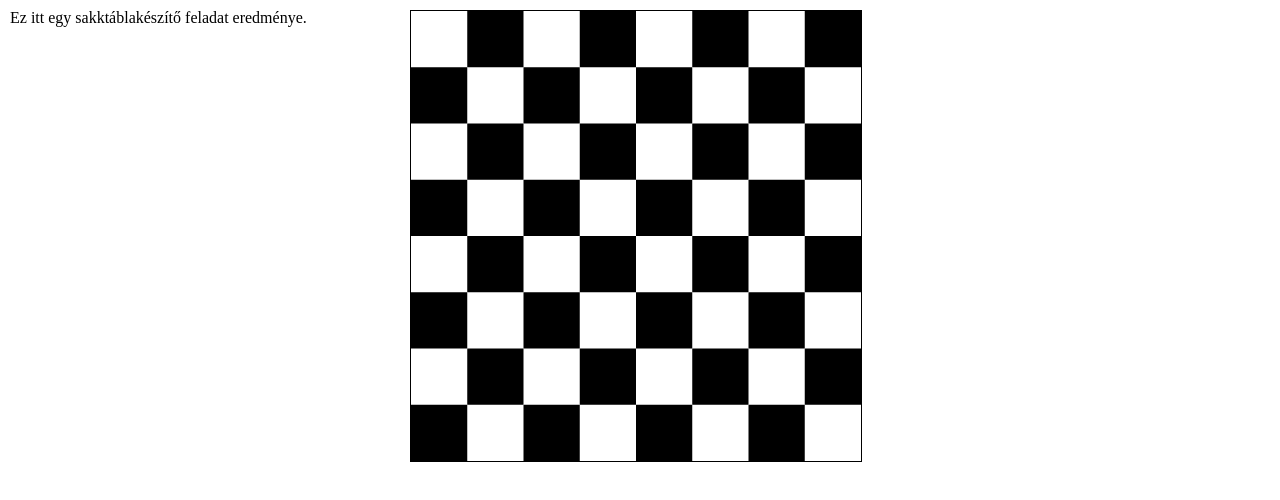
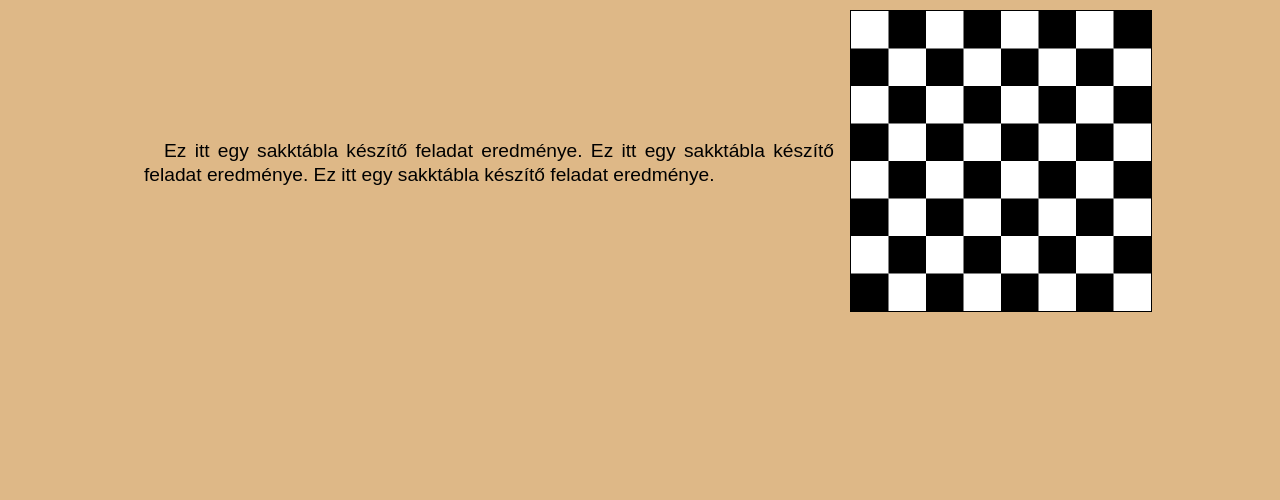
Before and after one commit to Gigantoherceg/ChessBoard, a plain HTML site: page index.html in a window 1280 px wide. Drawn offline with Linux system fonts and the light colour scheme.

Commit message:
Add responsive design and some style.

```diff
--- a/index.html
+++ b/index.html
@@ -4,20 +4,19 @@
   <link rel="stylesheet" type="text/css" href="style.css">
   <meta name="description" content="Sakk tábla">
   <meta charset="utf-8">
-  <meta name="viewport" content="width=device-width">
+  <meta name="viewport" content="width=device-width, initial-scale=1">
   <title>Practice JavaScript by drawing</title>
 </head>
 <body>
-  <div id="cont1" Class="container">
-    <div class="canv canvChess">
-      <canvas id="Chess" height="450" width="450" style="border: 1px solid black">
+  <div Class="container">
+    <div class="divWorlds">
+      <h3>Ez itt egy sakktábla készítő feladat eredménye. Ez itt egy sakktábla készítő feladat eredménye. Ez itt egy sakktábla készítő feladat eredménye.</h3>
+    </div>
+    <div class="divChess">
+      <canvas id="Chess" height="300" width="300" style="border: 1px solid black">
       </canvas>
     </div>
-    <div id="chessCommit" class="divWorlds">
-      <h3>Ez itt egy sakktáblakészítő feladat eredménye.</h3>
-    </div>
   </div>
-
 <script>
 var canvas = document.getElementById('Chess');
 var context = canvas.getContext('2d');
@@ -51,6 +50,5 @@ function drawCheckeredPattern(row,col) {
 
 drawCheckeredPattern(8,8);
 </script>
-
 </body>
 </html>
--- a/style.css
+++ b/style.css
@@ -51,20 +51,44 @@ table {
 }
 
 body {
-	padding: 10px;
+    background-color: burlywood;
 }
 
 .container {
-    position: relative;
-}
-
-.canvChess {
-  position: absolute;
-  top: 0;
-  left: 400px;
+    text-align: center;
 }
 
 .divWorlds {
-    height: 450px;
-    max-width: 400px;
+    padding: 1rem;
 }
+
+h3 {
+    text-align: justify;
+    font-size: 120%;
+    font-family: sans-serif;
+    text-indent: 20px;
+    line-height: 1.2;
+}
+
+#Chess {
+    background-color: white;
+}
+
+@media (min-width: 430px) {
+    body {
+      justify-content: center;
+        display: flex;
+    }
+    .container {
+      margin: 10px;
+      align-items: center;
+      justify-content: center;
+      display: flex;
+      width: auto;
+      max-width: 1024px;
+    }
+    .divWorlds, divChess {
+        display: inline-block;
+        float: left;
+    }
+}
```
